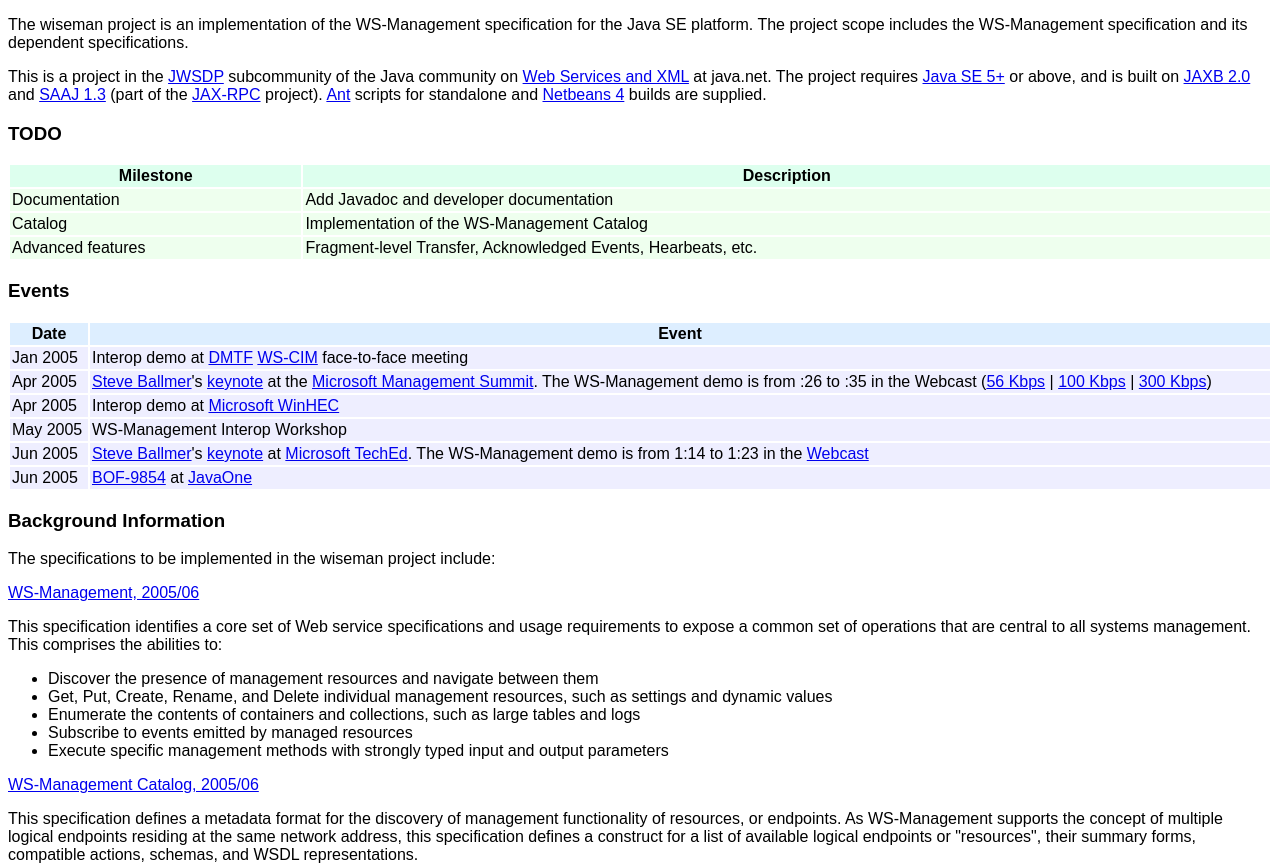
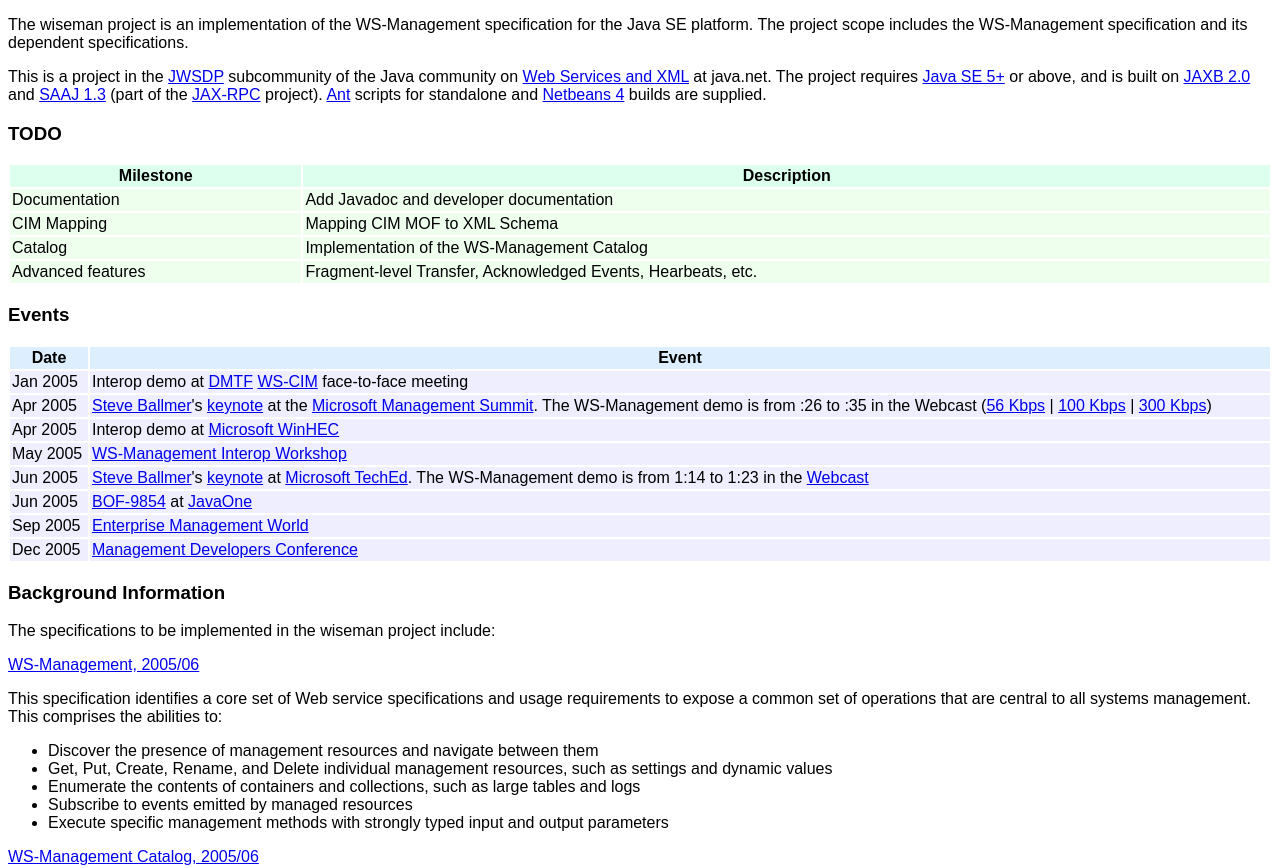
Before and after one commit to isabella232/wiseman, a plain HTML site: page www/index.html in a window 1280 px wide. Shown: the top 868 px of the page. Drawn offline with Linux system fonts and the light colour scheme.

Commit message:
added links to the recent EMW event, upcoming mandevcon added a TODO for the CIM mapping added link to the interop workshop

```diff
--- a/www/index.html
+++ b/www/index.html
@@ -50,6 +50,12 @@
       <td>Documentation</td>
 
       <td>Add Javadoc and developer documentation</td>
+    </tr>
+
+    <tr class="green-row">
+      <td>CIM Mapping</td>
+
+      <td>Mapping CIM MOF to XML Schema</td>
     </tr>
 
     <tr class="green-row">
@@ -114,7 +120,8 @@
     <tr class="blue-row">
       <td>May&nbsp;2005</td>
 
-      <td>WS-Management Interop Workshop</td>
+      <td><a href=
+      "http://msdn.microsoft.com/webservices/community/workshops/mgmtinterop052005.aspx">WS-Management Interop Workshop</a></td>
     </tr>
 
     <tr class="blue-row">
@@ -138,6 +145,20 @@
       "https://www28.cplan.com/javaone05_93_1/session_details.jsp?isid=270854&amp;ilocation_id=93-1&amp;ilanguage=english">
       BOF-9854</a> at <a href=
       "http://java.sun.com/javaone/sf/index.jsp">JavaOne</a></td>
+    </tr>
+
+    <tr class="blue-row">
+      <td>Sep&nbsp;2005</td>
+
+      <td><a href=
+      "http://emwusa.com/agenda_details.html#WedCohen">Enterprise Management World</a></td>
+    </tr>
+
+    <tr class="blue-row">
+      <td>Dec&nbsp;2005</td>
+
+      <td><a href=
+      "http://mandevcon.com">Management Developers Conference</a></td>
     </tr>
   </table>
 
```
